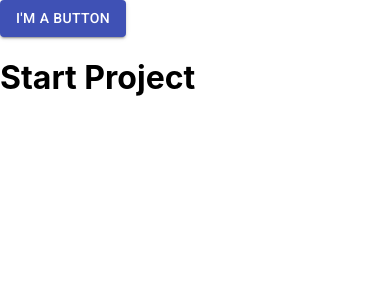
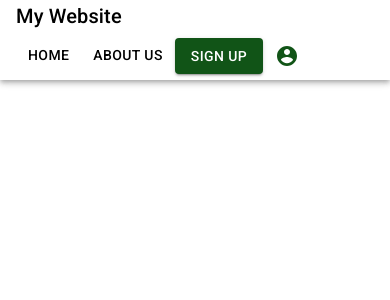
Before and after one commit to jakcllns/content-editor-frontend, a React (Create React App) app: page / in a window 390 px wide. Shown: the top 300 px of the page. Built offline with nearby package versions, Linux system fonts and the light colour scheme.

Commit message:
Created NavBar component for desktop Next: * Create sign up page * Add in routing with react router * Create mobile NavBar component

```diff
--- a/src/App.js
+++ b/src/App.js
@@ -1,11 +1,52 @@
-import Button from '@material-ui/core/Button';
+import { ThemeProvider, createMuiTheme } from '@material-ui/core/styles';
+import NavBar from './components/NavBar/navBar';
+import { useState } from 'react';
+  const theme = createMuiTheme({
+    palette: {
+      primary: {
+        light: '#ffffff',
+        main: '#ffffff',
+        dark: '#cccccc',
+        contrastText: '#000000'
+      },
+      secondary: {
+        light: '#438141',
+        main: '#115417',
+        dark: '#002a00',
+        contrastText: '#ffffff'
+      },
+      test: {
+        light: '#6a96ff',
+        main: '#2569d6',
+        dark: '#003fa4',
+        contrastText: '#ffffff'
+      }
+    },
+  });
 
 function App() {
+  const [isAuth, setIsAuth] = useState(false);
+
+  const handleSignOut = event => {
+    //Add clean up code for once routing is added
+    setIsAuth(false);
+  }
+
+  const handleLogin = event => {
+    //Authentication code once we start adding the backend in
+    setIsAuth(true);
+  }
+
   return (
-    <div className="App">
-      <Button variant="contained" color="primary">I'm a button</Button>
-      <h1>Start Project</h1>
-    </div>
+    <ThemeProvider theme={theme}>
+      <header>
+        <NavBar
+          isAuthenticated={isAuth}
+          onSignOut={handleSignOut}
+          onLogin={handleLogin}
+        />
+      </header>
+    </ThemeProvider>
   );
 }
 
--- /dev/null
+++ b/src/components/NavBar/navBar.js
@@ -0,0 +1,114 @@
+import {
+    AppBar,
+    Toolbar,
+    Typography,
+    IconButton ,
+    Menu,
+    MenuItem,
+    Link,
+    makeStyles,
+    Button,
+} from "@material-ui/core";
+
+import AccountCircle from "@material-ui/icons/AccountCircle";
+import { useState } from 'react';
+
+const useStyles = makeStyles(theme => ({
+    root: {
+        margin: theme.spacing(0, 2, 0, 2 )
+    },
+    link: {
+        margin: theme.spacing(1, 1.5),
+    },
+    toolbar: {
+        flexWrap: 'wrap',
+    },
+    toolbarTitle: {
+        flexGrow: 1,
+    },
+}));
+
+const NavBar = props => {
+    const [anchorEl, setAnchorEl] = useState(null);
+    const auth = props.isAuthenticated;
+    const open = Boolean(anchorEl);
+    const classes = useStyles();
+
+    const handleClose = event => {
+        setAnchorEl(null);
+    }
+
+    const handleMenu =  event => {
+        setAnchorEl(event.currentTarget);
+    }
+
+    return (
+        <AppBar position="static">
+            <Toolbar className={classes.toolbar}>
+                <Typography
+                    variant="h6"
+                    noWrap
+                    color="inherit"
+                    className={classes.toolbarTitle}
+                >
+                    My Website
+                </Typography>
+                <nav>
+                    <Link variant="button" color="inherit" href="/" className={classes.link}>Home</Link>
+                    <Link variant="button" color="inherit" href="/about" className={classes.link}>About Us</Link>
+                    <Button
+                        variant="contained"
+                        href="/signup"
+                        color="secondary"
+
+                    >
+                        Sign Up
+                    </Button>
+                    <IconButton
+                        aria-label="current user account"
+                        aria-controls="menu-appbar"
+                        aria-haspopup="true"
+                        onClick={handleMenu}
+                        color="secondary"
+                    >
+                        <AccountCircle />
+                    </IconButton>
+
+                        {auth && (
+                            <Menu
+                                id="menu-appbar"
+                                anchorEl={anchorEl}
+                                anchorOrigin={{
+                                    vertical: 'top',
+                                    horizontal:'right',
+                                }}
+                                open={open}
+                                onClose={handleClose}
+                            >
+                                <MenuItem>Profile</MenuItem>
+                                <MenuItem>My Posts</MenuItem>
+                                <MenuItem component="button" onClick={props.onSignOut} >Sign Out</MenuItem>
+                            </Menu>
+                        )}
+                        {!auth && (
+                            <Menu
+                                id="menu-appbar"
+                                anchorEl={anchorEl}
+                                anchorOrigin={{
+                                    vertical: 'top',
+                                    horizontal:'right',
+                                }}
+                                open={open}
+                                onClose={handleClose}
+                            >
+                                <MenuItem component="button" onClick={props.onLogin}>Login</MenuItem>
+                            </Menu>
+                        )}
+                </nav>
+
+            </Toolbar>
+        </AppBar>
+    );
+};
+
+export default NavBar;
```
Also changed, not shown: 1 other file (tests, documents, lock files or other folders).
